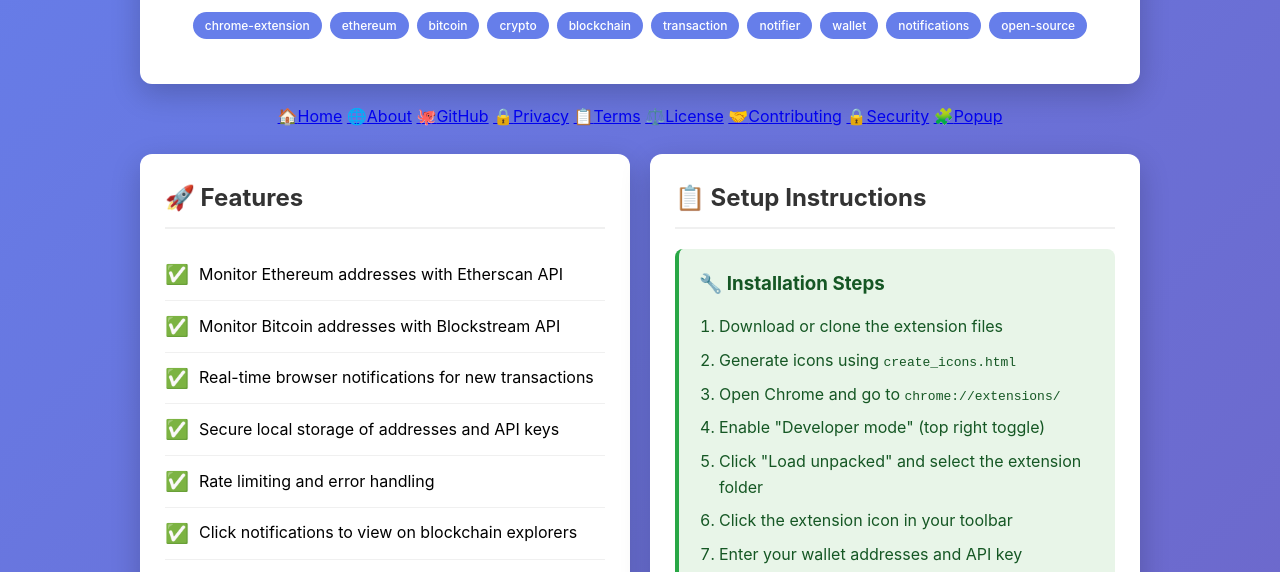
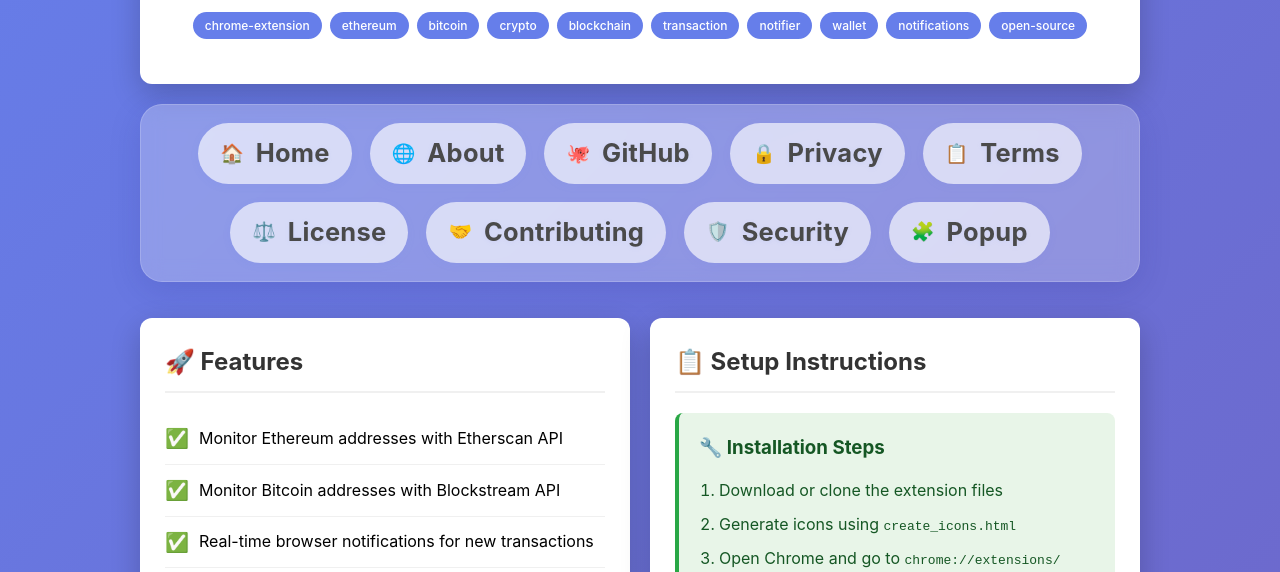
Before and after one commit to naserhha/ethereum-bitcoin-tx-notifier-extension, a browser extension: page index.html in a window 1280 px wide. Shown: the part 219-791 px from the top of the page. Drawn offline with Linux system fonts and the light colour scheme.

Commit message:
Update index.html

```diff
--- a/index.html
+++ b/index.html
@@ -225,6 +225,93 @@
                 align-items: center;
             }
         }
+        .quick-links-bar {
+            display: flex;
+            justify-content: center;
+            align-items: center;
+            gap: 18px;
+            background: rgba(255,255,255,0.25);
+            border-radius: 22px;
+            box-shadow: 0 8px 32px 0 rgba(31, 38, 135, 0.15);
+            backdrop-filter: blur(10px);
+            -webkit-backdrop-filter: blur(10px);
+            padding: 18px 32px;
+            margin: 0 auto 36px auto;
+            max-width: 950px;
+            position: relative;
+            top: 0;
+            z-index: 10;
+            flex-wrap: wrap;
+            border: 1.5px solid rgba(255,255,255,0.18);
+        }
+        .quick-link {
+            display: flex;
+            align-items: center;
+            gap: 10px;
+            font-size: 1.18em;
+            font-weight: 600;
+            color: #4a4a4a;
+            text-decoration: none;
+            padding: 10px 22px;
+            border-radius: 999px;
+            transition: background 0.22s, color 0.22s, box-shadow 0.22s, transform 0.18s;
+            background: rgba(255,255,255,0.65);
+            box-shadow: 0 2px 8px rgba(102,126,234,0.08);
+            position: relative;
+            border: none;
+            outline: none;
+        }
+        .quick-link span {
+            display: inline-block;
+            margin-left: 2px;
+            font-size: 1.04em;
+            font-weight: 700;
+            letter-spacing: 0.01em;
+        }
+        .quick-link:hover, .quick-link:focus {
+            background: linear-gradient(90deg, #667eea 0%, #764ba2 100%);
+            color: #fff;
+            box-shadow: 0 4px 18px rgba(102,126,234,0.18);
+            transform: scale(1.07) translateY(-2px);
+        }
+        .quick-link:active {
+            background: #667eea;
+            color: #fff;
+            transform: scale(0.98);
+        }
+        .quick-link::before {
+            content: '';
+            display: block;
+            position: absolute;
+            left: 10px;
+            top: 10px;
+            width: 0;
+            height: 0;
+            border-radius: 50%;
+            background: rgba(255,255,255,0.25);
+            transition: width 0.3s, height 0.3s;
+            z-index: 0;
+        }
+        .quick-link:hover::before {
+            width: 120%;
+            height: 120%;
+        }
+        @media (max-width: 700px) {
+            .quick-links-bar {
+                flex-wrap: wrap;
+                padding: 10px 6px;
+                gap: 10px;
+            }
+            .quick-link {
+                font-size: 1em;
+                padding: 8px 12px;
+            }
+        }
+        /* Make icons larger and more vibrant */
+        .quick-link span:first-child {
+            font-size: 1.35em;
+            filter: drop-shadow(0 1px 2px rgba(102,126,234,0.10));
+        }
     </style>
 </head>
 <body>
@@ -247,7 +334,7 @@
         </div>
 
         <!-- Navigation bar -->
-        <div class="quick-links-bar" style="margin-bottom:24px; text-align:center;">
+        <div class="quick-links-bar">
             <a href="home.html" class="quick-link" title="Home">🏠<span>Home</span></a>
             <a href="about.html" class="quick-link" title="About Developer">🌐<span>About</span></a>
             <a href="github.html" class="quick-link" title="GitHub">🐙<span>GitHub</span></a>
@@ -255,7 +342,7 @@
             <a href="terms.html" class="quick-link" title="Terms of Service">📋<span>Terms</span></a>
             <a href="license.html" class="quick-link" title="License">⚖️<span>License</span></a>
             <a href="contributing.html" class="quick-link" title="Contributing">🤝<span>Contributing</span></a>
-            <a href="security.html" class="quick-link" title="Security & Privacy">🔒<span>Security</span></a>
+            <a href="security.html" class="quick-link" title="Security & Privacy">🛡️<span>Security</span></a>
             <a href="popup.html" class="quick-link" title="Open Extension Popup" target="_blank">🧩<span>Popup</span></a>
         </div>
 
```
